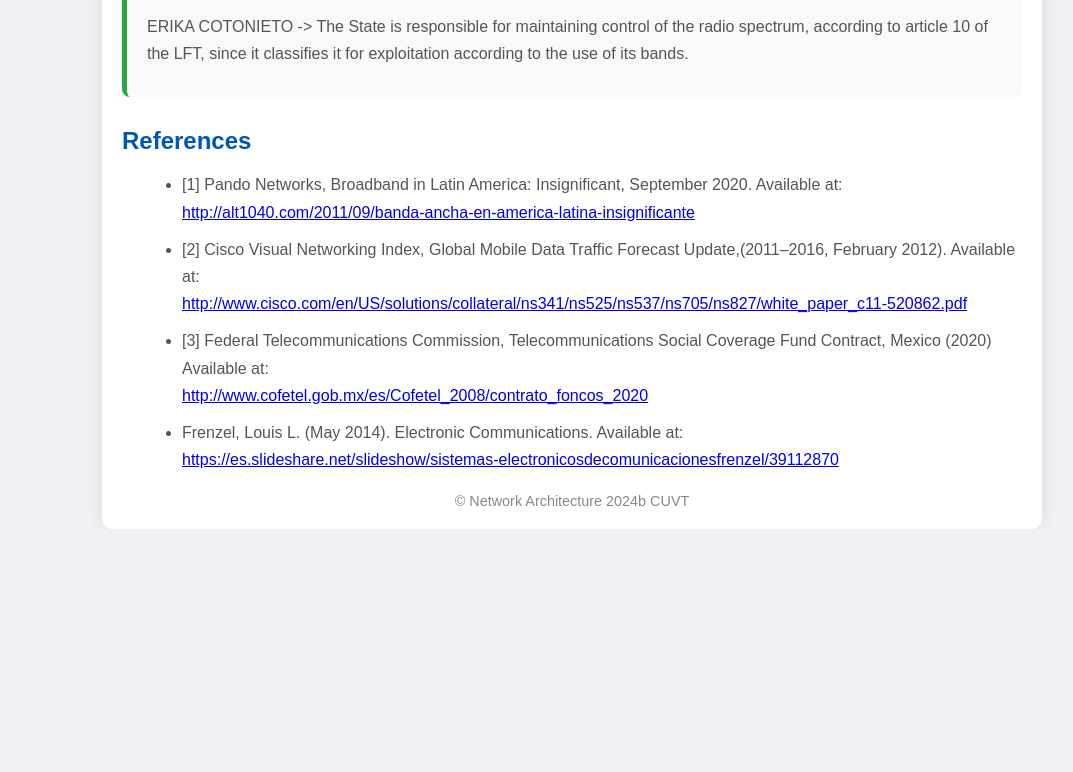
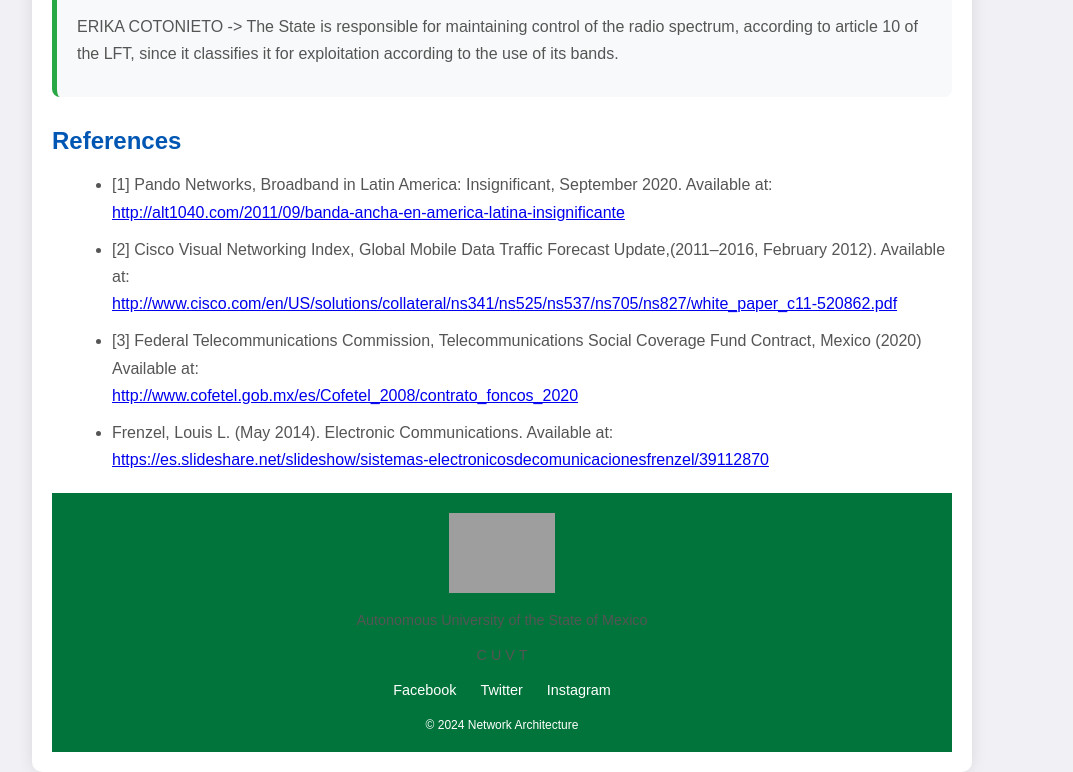
Before and after one commit to DiegoEJimenezC/Radioelectric-Spectrum.github.io, a plain HTML site: page index.html in a window 1280 px wide. Shown: the part 3588-4360 px from the top of the page, without its empty margins (138-1211 px from the left). Before the commit the page ends 4117 px from the top, so only its background shows below. Drawn offline with Linux system fonts and the light colour scheme; grey boxes are pictures that could not be loaded.

Commit message:
Add files via upload

```diff
--- a/index.html
+++ b/index.html
@@ -18,7 +18,6 @@
             padding: 20px;
             border-radius: 10px;
             box-shadow: 0 0 15px rgba(0, 0, 0, 0.1);
-            margin-left: 240px;
         }
         h1 {
             text-align: center;
@@ -270,9 +269,31 @@ Transmission Medium: ADSL uses existing copper lines, while FTTH uses fiber-opti
     <li>[3] Federal Telecommunications Commission, Telecommunications Social Coverage Fund Contract, Mexico (2020) Available at:<a target="_blank" href="http://www.cofetel.gob.mx/es/Cofetel_2008/contrato_foncos_2020"><br>http://www.cofetel.gob.mx/es/Cofetel_2008/contrato_foncos_2020</a></li>
     <li>Frenzel, Louis L. (May 2014). Electronic Communications.   Available at:<a target="_blank" href="https://es.slideshare.net/slideshow/sistemas-electronicosdecomunicacionesfrenzel/39112870"><br>https://es.slideshare.net/slideshow/sistemas-electronicosdecomunicacionesfrenzel/39112870</a></li>
 </ul>
-<footer>
-    &copy; Network Architecture 2024b CUVT
+<footer style="background-color: #00743a; color: white; padding: 20px; text-align: center; font-family: Arial, sans-serif;">
+    <div style="max-width: 1000px; margin: auto;">
+        <div style="display: flex; flex-direction: column; align-items: center;">
+            <!-- Logo de la UAEM -->
+            <img src="https://c0.klipartz.com/pngpicture/950/458/gratis-png-universidad-autonoma-del-estado-de-mexico-uaemex-logo.png" alt="Logo UAEM" style="height: 80px; margin-bottom: 10px;">
+
+            <!-- Información de contacto -->
+            <p style="margin: 5px;">Autonomous University of the State of Mexico</p>
+            <p style="margin: 5px;"> C U V T </p>
+
+            <!-- Redes sociales -->
+            <div style="margin-top: 10px;">
+                <a href="https://www.facebook.com/UAEMexOficial" target="_blank" style="color: white; margin: 0 10px; text-decoration: none;">Facebook</a>
+                <a href="https://twitter.com/UAEM_MX" target="_blank" style="color: white; margin: 0 10px; text-decoration: none;">Twitter</a>
+                <a href="https://www.instagram.com/uaemex/" target="_blank" style="color: white; margin: 0 10px; text-decoration: none;">Instagram</a>
+            </div>
+        </div>
+
+        <!-- Copyright -->
+        <div style="margin-top: 20px; font-size: 12px;">
+            &copy; 2024 Network Architecture
+        </div>
+    </div>
 </footer>
+
     </div>
 </body>
 </html>
```
